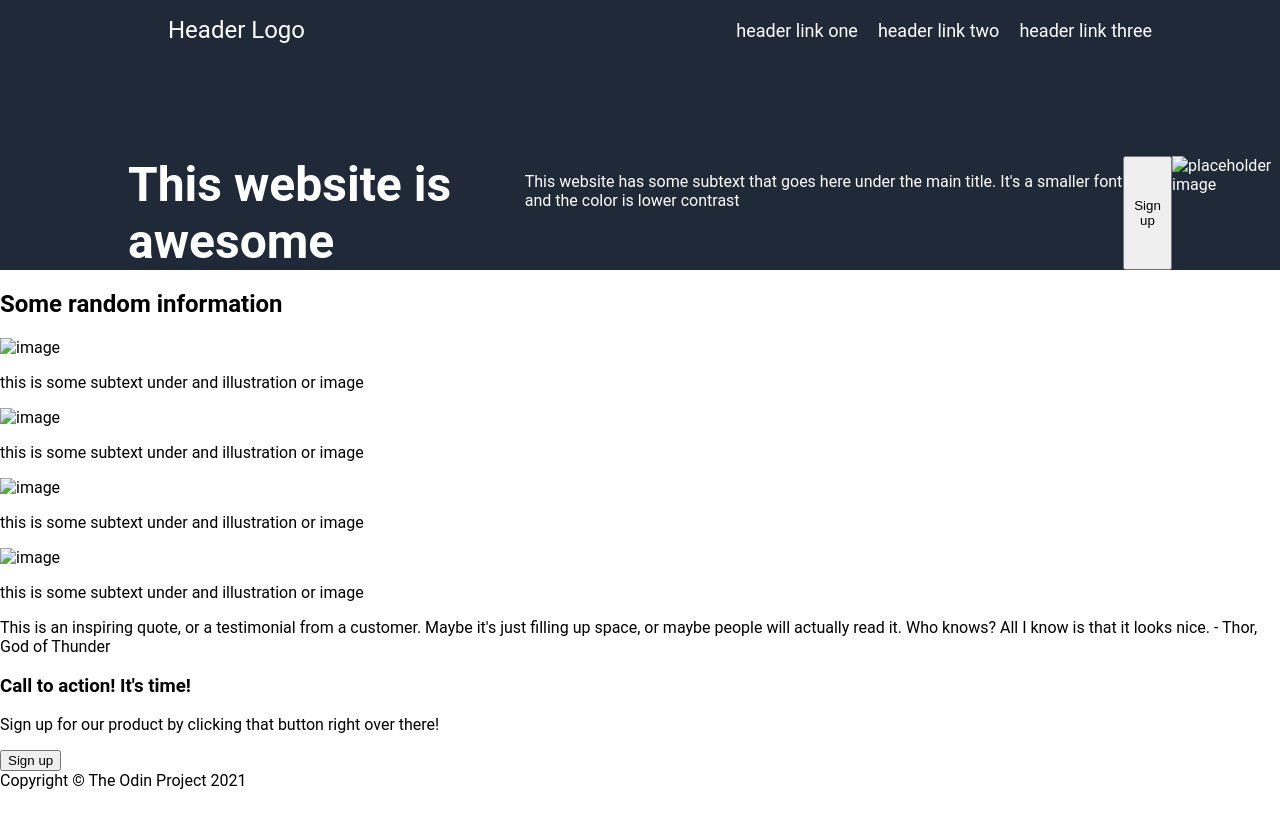
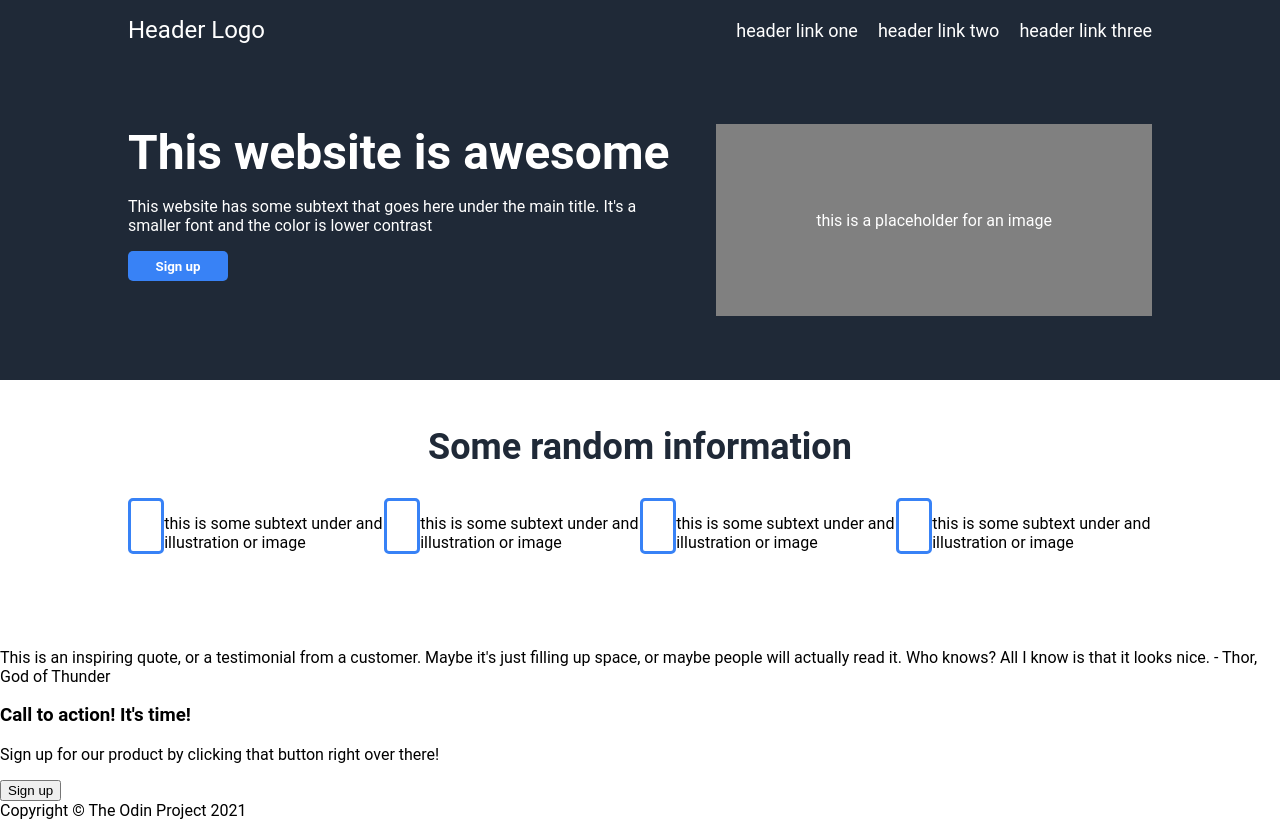
Before and after one commit to Quetz-git/landing-page, a plain HTML site: page index.html in a window 1280 px wide. Drawn offline with Linux system fonts and the light colour scheme.

Commit message:
Add a lot of css

```diff
--- a/index.html
+++ b/index.html
@@ -8,6 +8,7 @@
     <link rel="stylesheet" href="style.css">
 </head>
 <body>
+    <div class="wrapper">
         <nav class="nav-bar">
             <ul class="nav-list">
                 <div class="heading">
@@ -20,24 +21,29 @@
                 </div>
             </ul>
         </nav>
-
         <div class="hero">
+            <div class="left">
                 <h1>This website is awesome</h1>
                 <p>This website has some subtext that goes here under the main title. It's a smaller font and the color is lower contrast</p>
-        <button>Sign up</button>
-        <img src="#" alt="placeholder image">
+                <button class="hero-button">Sign up</button>
+            </div>
+            <div class="placeholder">
+                <p class="placeholder-text">this is a placeholder for an image</p>
+            </div>
         </div>
 
         <div class="body">
             <h2>Some random information</h2>
-        <img src="#" alt="image">
+            <div class="images">
+                <div class="box"></div>
                 <p>this is some subtext under and illustration or image</p>
-        <img src="#" alt="image">
+                <div class="box"></div>
                 <p>this is some subtext under and illustration or image</p>
-        <img src="#" alt="image">
+                <div class="box"></div>
                 <p>this is some subtext under and illustration or image</p>
-        <img src="#" alt="image">
+                <div class="box"></div>
                 <p>this is some subtext under and illustration or image</p>
+            </div>
         </div>
 
         <div class="testimony">
@@ -53,6 +59,6 @@
         <div class="footer">
             Copyright © The Odin Project 2021
         </div>
-
+    </div>
 </body>
 </html>
--- a/style.css
+++ b/style.css
@@ -1,12 +1,14 @@
 body {
     font-family: roboto, sans-serif;
     margin: 0;
+    width: 100vw;
 }
 
 .nav-bar {
     background-color: #1F2937;
     color: white;
     display: flex;
+    padding: 1rem 8rem 4rem 8rem;
 }
 
 .nav-list {
@@ -19,17 +21,19 @@ body {
 .heading {
     font-size: 24px;
     display: flex;
-    margin-left: 8rem;
+    margin: 0;
+    padding: 0;
 }
 .right-heading {
     display: flex;
-    margin-right: 8rem;
     gap: 20px;
     font-size: 18px;
 }
 
 ul {
     list-style: none;
+    padding: 0;
+    margin: 0;
 }
 
 a {
@@ -45,8 +49,7 @@ a:link, a:visited {
     display: flex;
     background-color: #1F2937;
     color: white;
-    padding-left: 8rem;
-    padding-top: 6rem;
+    padding: 1rem 8rem 4rem 8rem;
 }
 
 h1 {
@@ -54,3 +57,63 @@ h1 {
     font-size: 48px;
     font-weight: bold;
 }
+
+.placeholder {
+    height: 12rem;
+    width: 40rem;
+    background-color: gray;
+    display: flex;
+    margin-left: 2rem;
+}
+
+.placeholder-text {
+    display: flex;
+    justify-content: center;
+    align-items: center;
+    margin: auto;
+}
+
+.left {
+    display: flex;
+    flex-direction: column;
+
+}
+
+.hero-button {
+    background-color: #3882f6;
+    color: white;
+    font-weight: bold;
+    font-family: roboto, sans-serif;
+    width: 100px;
+    height: 30px;
+    border-radius: 5px;
+    padding: 5px 0;
+    border: #3882f6;
+}
+
+h2 {
+    display: flex;
+    justify-content: center;
+    font-size: 36px;
+    font-weight: extra-bold;
+    color: #1F2937;
+}
+
+.body {
+    padding: 1rem 8rem 4rem 8rem;
+    display: flex;
+    flex-direction: column;
+}
+
+.box {
+    width: 50px;
+    height: 50px;
+    background-color: white;
+    border: solid;
+    border-color: #3882f6;
+    border-radius: 5px;
+}
+
+.images {
+    display: flex;
+}
```
Lines whose indentation alone changed are shown as unchanged.
